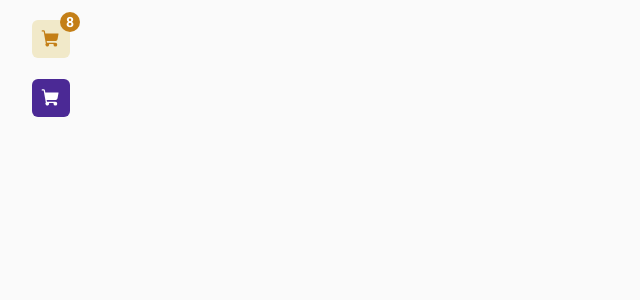
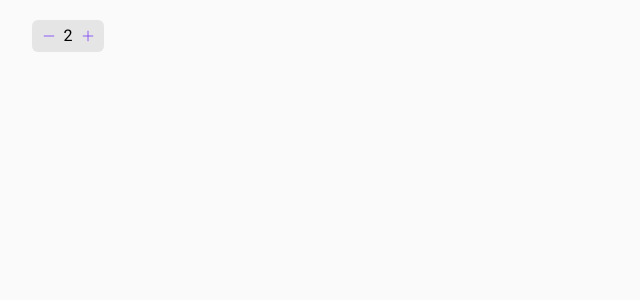
Before and after one commit to danielVFS/coffee-delivery, a React (Vite) app: page / in a window 1280 px wide. Shown: the top 300 px of the page, without its empty margins (0-640 px from the left). Built offline with nearby package versions, Linux system fonts and the light colour scheme.

Commit message:
feat(Select): create component

```diff
--- /dev/null
+++ b/src/components/Select/index.tsx
@@ -0,0 +1,30 @@
+import { Minus, Plus } from "phosphor-react";
+import { useState } from "react";
+import { Text } from "../Text";
+import { SelectContainer } from "./styles";
+
+interface ButtonProps extends React.HTMLAttributes<HTMLButtonElement> {
+  value?: number;
+}
+
+export function Select({ value, ...props }: ButtonProps) {
+  const [selectedValue, setSelectedValue] = useState(value ? value : 1);
+
+  const decreaseValue = () => {
+    setSelectedValue((state) =>
+      state !== 0 ? (state = state - 1) : (state = 0)
+    );
+  };
+
+  const increaseValue = () => {
+    setSelectedValue((state) => (state = state + 1));
+  };
+
+  return (
+    <SelectContainer {...props}>
+      <Minus onClick={decreaseValue} />
+      <Text variant="medium">{String(selectedValue)}</Text>
+      <Plus onClick={increaseValue} />
+    </SelectContainer>
+  );
+}
--- /dev/null
+++ b/src/components/Select/styles.ts
@@ -0,0 +1,24 @@
+import styled from "styled-components";
+
+export const SelectContainer = styled.button`
+  background: ${(props) => props.theme["base-button"]};
+  border-radius: 6px;
+
+  width: 72px;
+  height: 32px;
+
+  display: flex;
+  align-items: center;
+  justify-content: center;
+  gap: 0.5rem;
+  padding: 0.5rem;
+
+  svg {
+    color: ${(props) => props.theme.purple};
+    font-size: 0.875rem;
+
+    &:hover {
+      color: ${(props) => props.theme["purple-dark"]};
+    }
+  }
+`;
--- a/src/pages/Home/index.tsx
+++ b/src/pages/Home/index.tsx
@@ -1,16 +1,9 @@
-import { ShoppingCart } from "phosphor-react";
-import { IconButton } from "../../components/IconButton";
+import { Select } from "../../components/Select";
 
 export function Home() {
   return (
     <div style={{ marginTop: "20px" }}>
-      <IconButton variant="yellow" count={8}>
-        <ShoppingCart weight="fill" />
-      </IconButton>
-      <br />
-      <IconButton variant="purple">
-        <ShoppingCart weight="fill" />
-      </IconButton>
+      <Select value={2} />
     </div>
   );
 }
```
